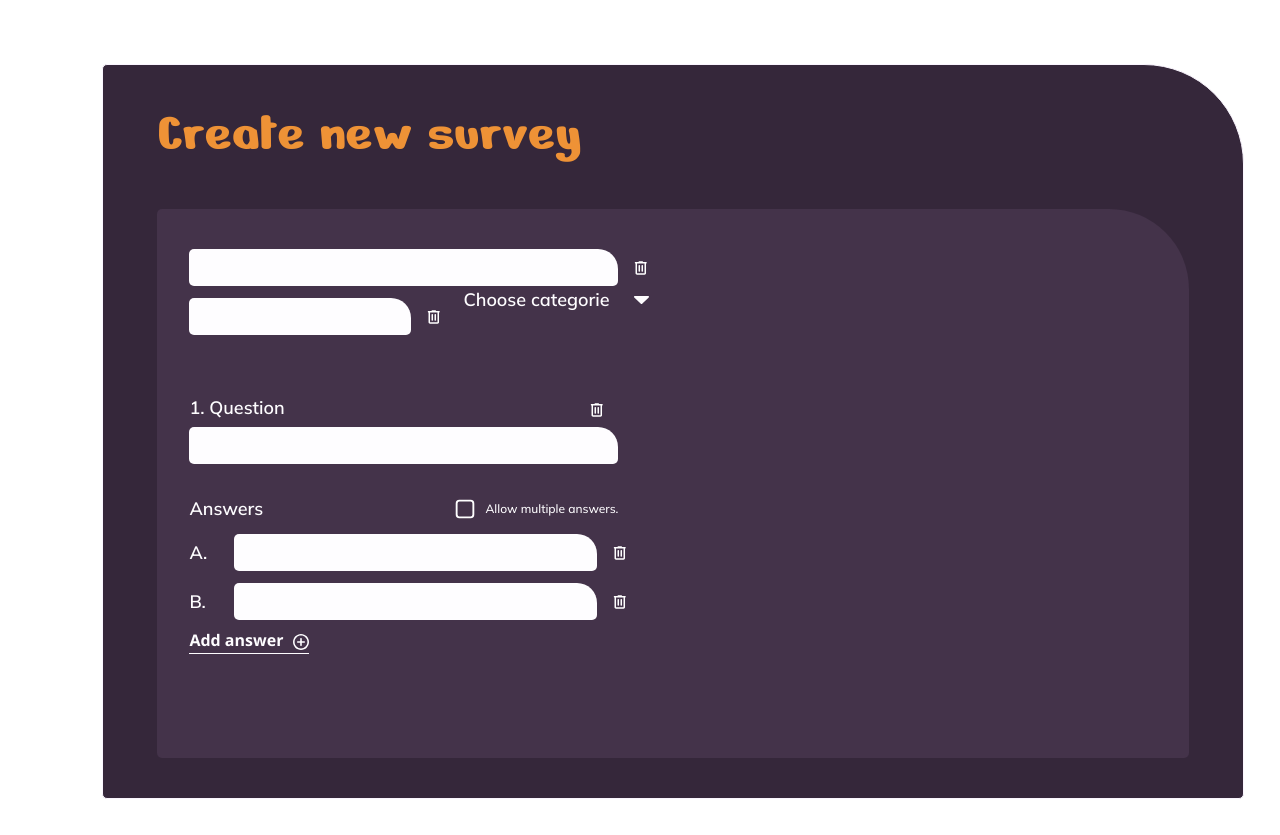
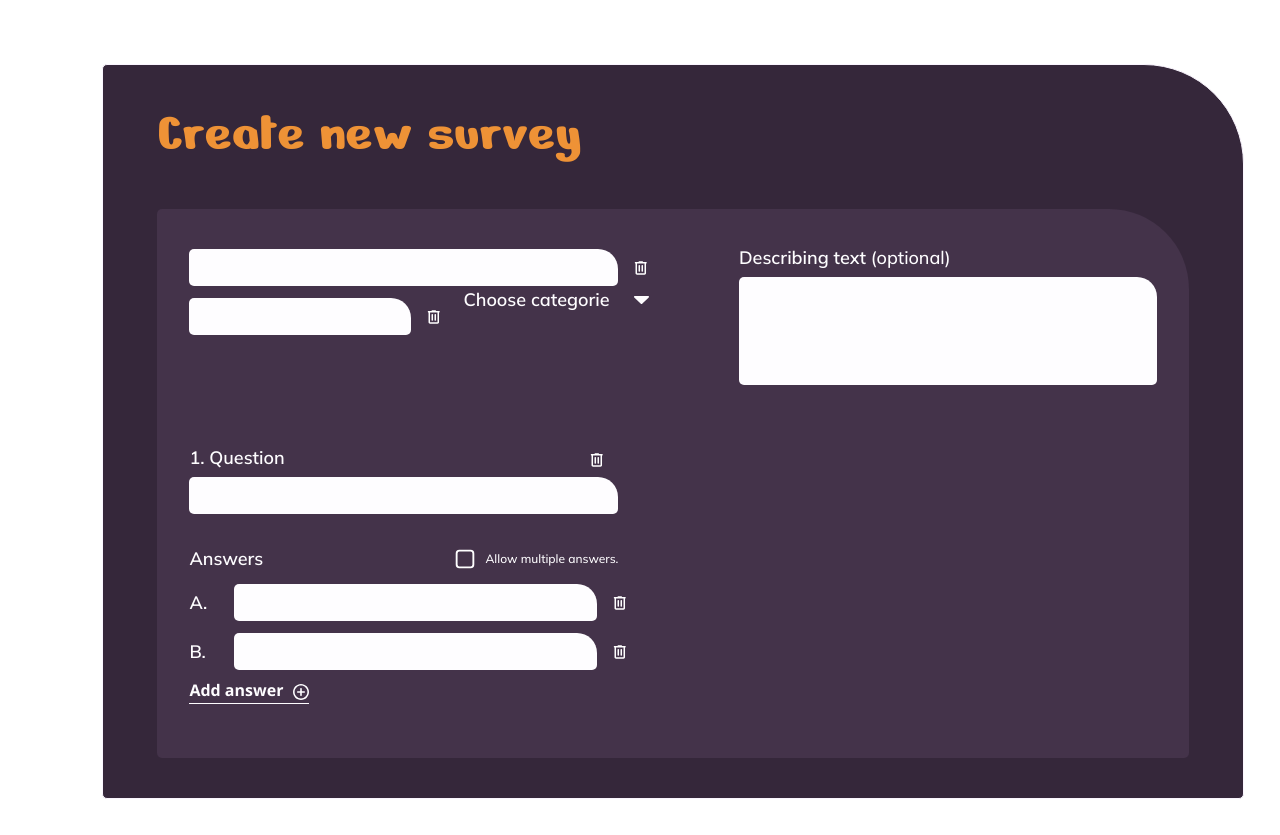
Before and after one commit to FatihYalcin42/PollApp, an Angular app: page /create-survey in a window 1280 px wide. Built offline with nearby package versions, Linux system fonts and the light colour scheme; a web font is replaced by a local one.

Commit message:
feat(create-survey): add right-side "Describing text (optional)" section with styled 418x108 textarea

```diff
--- a/src/app/pages/create-survey/create-survey-page.html
+++ b/src/app/pages/create-survey/create-survey-page.html
@@ -2,6 +2,7 @@
   <section class="create-survey-canvas" aria-label="Create survey workspace">
     <h1 class="create-survey-title">Create new survey</h1>
     <div class="create-survey-form-surface">
+      <div class="create-survey-top-row">
         <div class="create-survey-inputs">
           <div class="create-survey-input-row">
             <input class="create-survey-input" type="text" aria-label="Survey title" />
@@ -38,6 +39,14 @@
               <span class="category-dropdown__arrow" aria-hidden="true"></span>
             </button>
           </div>
+        </div>
+
+        <section class="description-block" aria-label="Describing text optional">
+          <h2 class="description-block__title">
+            Describing text <span class="description-block__title-optional">(optional)</span>
+          </h2>
+          <textarea class="description-block__input" aria-label="Describing text optional"></textarea>
+        </section>
       </div>
 
       <section class="question-block" aria-label="Question block">
--- a/src/app/pages/create-survey/create-survey-page.scss
+++ b/src/app/pages/create-survey/create-survey-page.scss
@@ -67,7 +67,15 @@
   background: #8e709929;
 }
 
+.create-survey-top-row {
+  display: flex;
+  align-items: flex-start;
+  justify-content: space-between;
+  gap: 48px;
+}
+
 .create-survey-inputs {
+  width: min(470px, 100%);
   display: flex;
   flex-direction: column;
   gap: 12px;
@@ -253,6 +261,53 @@
   background-color: #ffcfa1;
 }
 
+.description-block {
+  width: min(418px, 100%);
+  display: flex;
+  flex-direction: column;
+  gap: 10px;
+}
+
+.description-block__title {
+  margin: 0;
+  font-family: 'Mulish', 'Segoe UI', Tahoma, Geneva, Verdana, sans-serif;
+  font-weight: 700;
+  font-size: 18px;
+  line-height: 1;
+  letter-spacing: 0;
+  color: #fefdff;
+}
+
+.description-block__title-optional {
+  font-weight: 400;
+}
+
+.description-block__input {
+  width: 418px;
+  max-width: 100%;
+  height: 108px;
+  box-sizing: border-box;
+  display: block;
+  gap: 10px;
+  padding: 7px 13px;
+  border: 0;
+  border-top-left-radius: 5px;
+  border-top-right-radius: 20px;
+  border-bottom-right-radius: 5px;
+  border-bottom-left-radius: 5px;
+  background: #fefdff;
+  color: #221227;
+  font-family: var(--font-body);
+  font-size: 16px;
+  line-height: 1.35;
+  resize: none;
+}
+
+.description-block__input:focus {
+  outline: 2px solid rgb(238 146 54 / 40%);
+  outline-offset: 1px;
+}
+
 .question-block {
   margin-top: 0;
   width: min(429px, 100%);
@@ -433,6 +488,15 @@
 }
 
 @media (max-width: 900px) {
+  .create-survey-top-row {
+    flex-direction: column;
+    gap: 20px;
+  }
+
+  .create-survey-inputs {
+    width: 100%;
+  }
+
   .create-survey-input-row--split {
     width: 100%;
     flex-direction: column;
@@ -444,6 +508,14 @@
     position: static;
     left: auto;
     top: auto;
+  }
+
+  .description-block {
+    width: 100%;
+  }
+
+  .description-block__input {
+    width: 100%;
   }
 
   .create-survey-form-surface {
```
Lines whose indentation alone changed are shown as unchanged.
